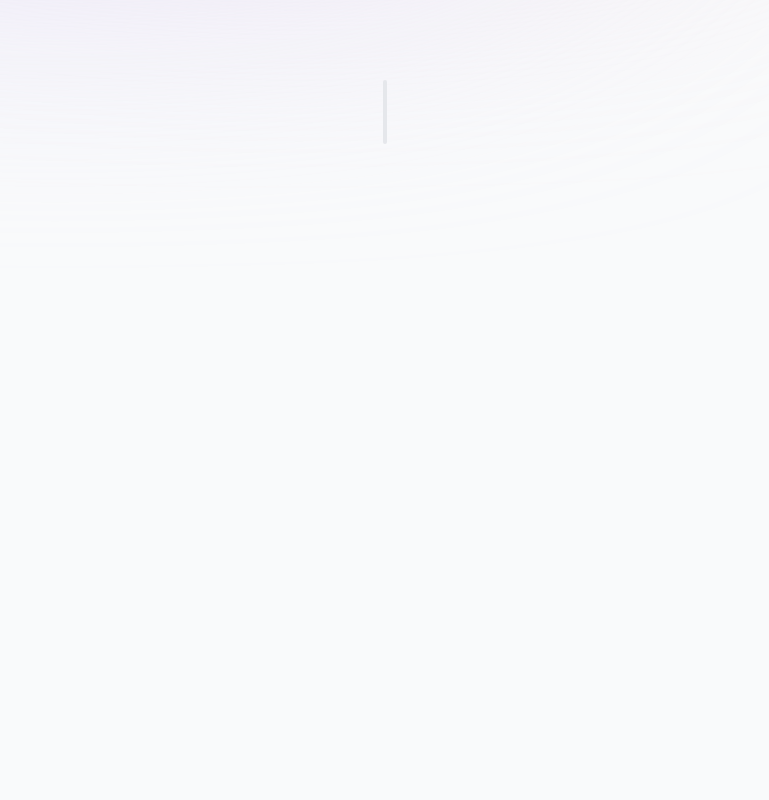
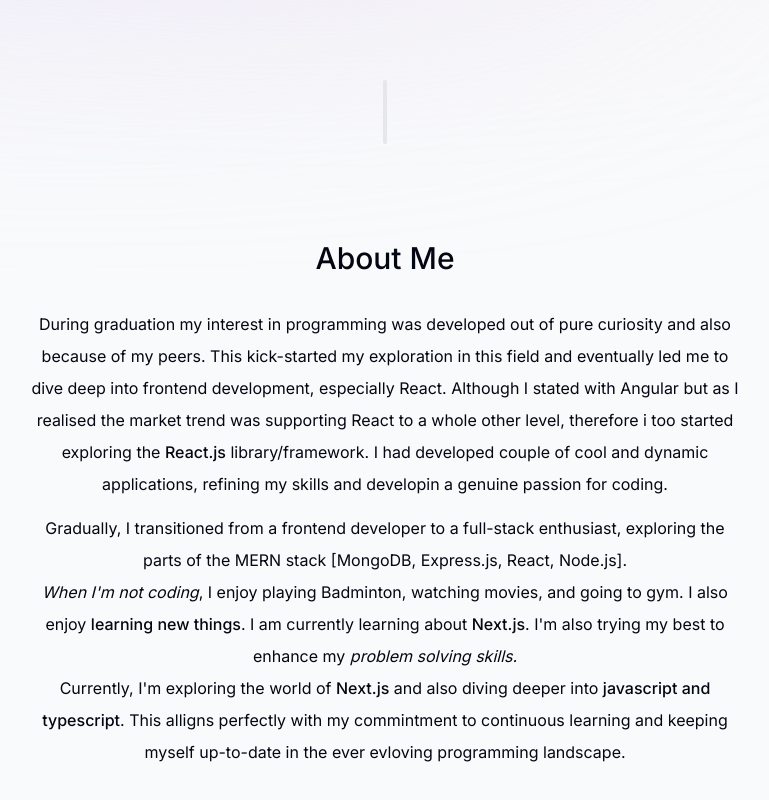
Before and after one commit to rishitsrivastava/Portfolio, a Next.js app: page / in a window 1280 px wide. Shown: the part 638-1438 px from the top of the page, without its empty margins (255-1024 px from the left). Built offline with nearby package versions, Linux system fonts and the light colour scheme.

Commit message:
intro section completed

```diff
--- a/app/page.tsx
+++ b/app/page.tsx
@@ -1,3 +1,4 @@
+import About from "@/components/About";
 import Intro from "@/components/intro";
 import SectionDivider from "@/components/section-divider";
 
@@ -6,6 +7,7 @@ export default function Home() {
     <main className="flex flex-col items-center px-4">
       <Intro />
       <SectionDivider />
+      <About />
     </main>
   )
 }
--- a/components/About.tsx
+++ b/components/About.tsx
@@ -2,13 +2,26 @@
 
 import React from 'react'
 import { motion } from 'framer-motion'
+import SectionHeading from './section-heading'
 
 export default function About() {
   return (
-    <motion.section>
-        <h2>About Me</h2>
+    <motion.section
+      className='mb-28 max-w-[45rem] text-center leading-8 sm:mb-40 scroll-mt-28'
+      initial = {{ opacity: 0, y: 100}}
+      animate= {{ opacity: 1, y: 0}}
+      transition= {{ delay: 0.175 }}
+      id= "about" >
+        <SectionHeading>About Me</SectionHeading>
         <p className='mb-3'>
-            After graduation
+            During graduation my interest in programming was developed out of pure curiosity and also because of my peers.
+            This kick-started my exploration in this field and eventually led me to dive deep into frontend development, especially React.
+            Although I stated with Angular but as I realised the market trend was supporting React to a whole other level, therefore i too started exploring the <span className="font-medium">React.js</span> library/framework.
+            I had developed couple of cool and dynamic applications, refining my skills and developin a genuine passion for coding.
+        </p>
+
+        <p>
+          Gradually, I transitioned from a frontend developer to a full-stack enthusiast, exploring the parts of the MERN stack [MongoDB, Express.js, React, Node.js].
         </p>
 
         <p>
@@ -17,7 +30,12 @@ export default function About() {
             <span className="font-medium">learning new things</span>. I am currently
             learning about{" "}
             <span className="font-medium">Next.js</span>. I'm also
-            trying my best to enhance my <span className='italic'>problem solving skills</span>
+            trying my best to enhance my <span className='italic'>problem solving skills.</span>
+        </p>
+
+        <p>
+          Currently, I'm exploring the world of <span className="font-medium">Next.js</span> and also diving deeper into <span className='font-medium'>javascript and typescript</span>. This alligns perfectly with my commintment to continuous learning and
+          keeping myself up-to-date in the ever evloving programming landscape.
         </p>
     </motion.section>
   )
--- a/components/intro.tsx
+++ b/components/intro.tsx
@@ -1,6 +1,7 @@
 "use client";
 
 import Image from "next/image";
+import my_image from "@/public/IMG_20240113_142918.jpg"
 import React from "react";
 import { motion } from "framer-motion";
 import Link from "next/link";
@@ -32,7 +33,7 @@ export default function Intro() {
             }}
           >
             <Image
-              src="/../public/IMG_20240113_142918.jpg"
+              src={my_image}
               // https://media.istockphoto.com/id/1152537185/photo/hacker-working-on-laptop-in-the-dark.webp?b=1&s=170667a&w=0&k=20&c=7CsF-7sV3FGOJgef6HpoZXBHenPLxZAbgZaITWXmUoU=
               alt="Rishit portrait"
               width="192"
--- /dev/null
+++ b/components/section-heading.tsx
@@ -0,0 +1,15 @@
+import React from 'react'
+
+type SectionHeadingProps = {
+    children : React.ReactNode
+}
+
+export default function SectionHeading({
+    children }: SectionHeadingProps
+) {
+  return (
+    <h2 className='text-3xl font-medium capitalize mb-8'>
+        {children}
+    </h2>
+  )
+}
```
